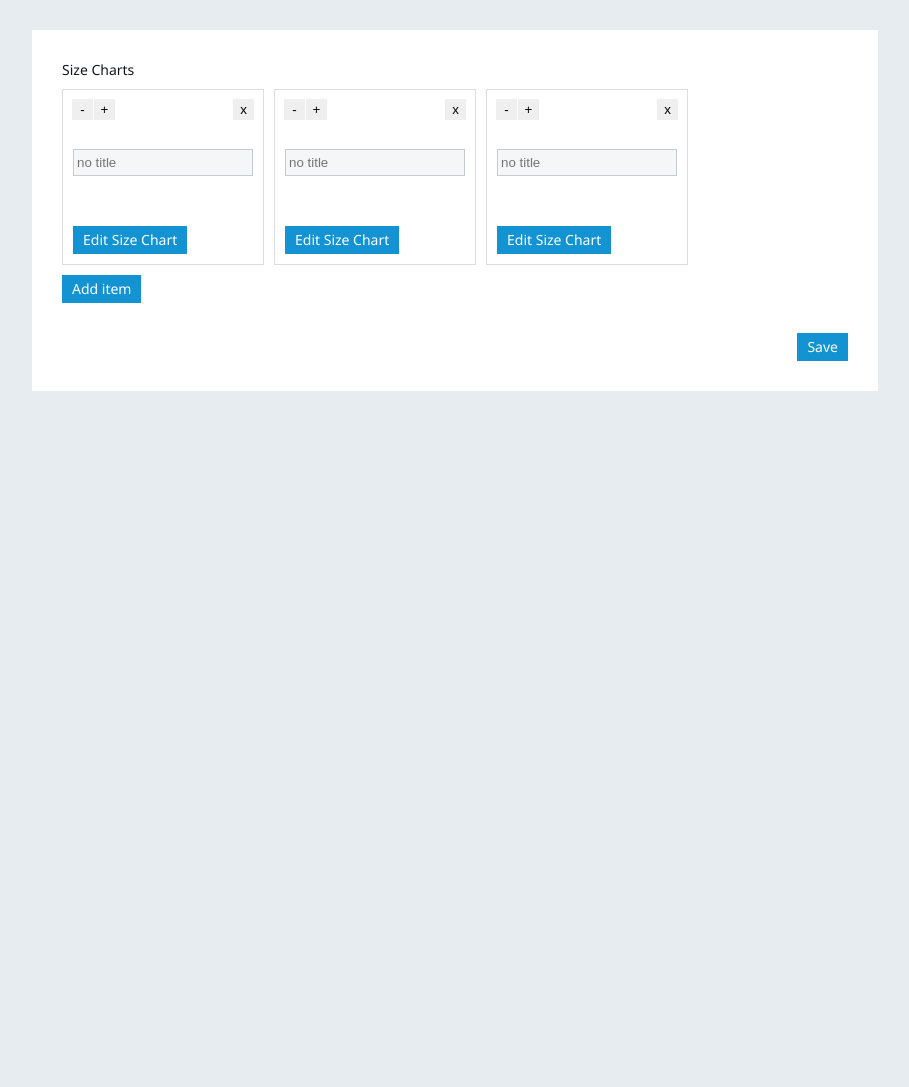
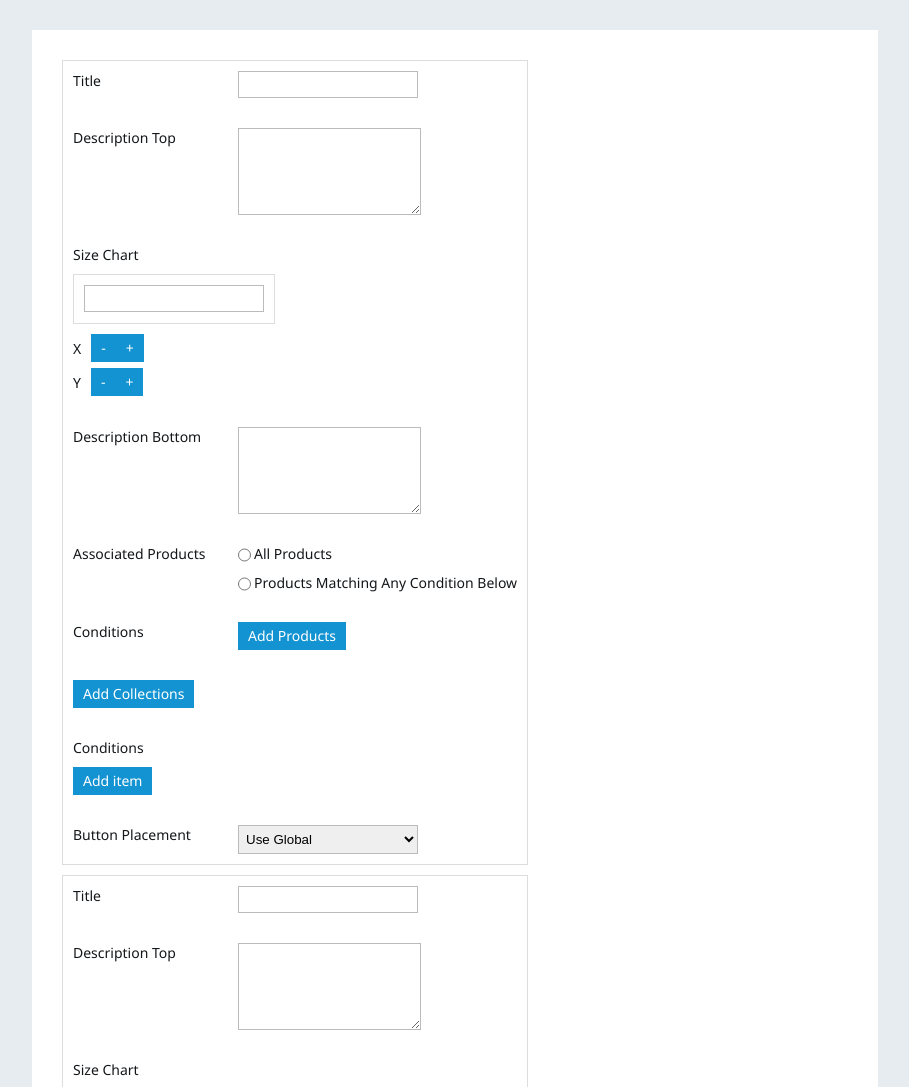
Before and after one commit to martyboggs/settingizer, a website: page index.html in a window 1280 px wide. Shown: the top 1087 px of the page, without its empty margins (185-1094 px from the left). Before the commit the page ends 800 px from the top, so only its background shows below. Drawn offline with nearby package versions, Linux system fonts and the light colour scheme.

Commit message:
fixed grids

```diff
--- a/index.html
+++ b/index.html
@@ -490,40 +490,41 @@ var oldSizeChartData = [{"id":"d8dfd1ca-1e21-46c6-88a5-72680e1bfcbb","title":"ba
 
 var empty = {"buttonPlacement":"above-add-to-cart","buttonIcon":"none","buttonText":"Doin itd5","currentPlan":"Premium Plan"};
 
-var newSizeChartData = {"charts":[{"id":"0","title":"","descriptionTop":"","values":"","descriptionBottom":"","buttonPlacement":"","conditionsOperator":"any","conditions":[]},{"id":"1","title":"","descriptionTop":"","values":"","descriptionBottom":"","buttonPlacement":"","conditionsOperator":"any","conditions":[]},{"id":"2","title":"","descriptionTop":"","values":"","descriptionBottom":"","buttonPlacement":"","conditionsOperator":"any","conditions":[]}],"buttonPlacement":"above-add-to-cart","buttonIcon":"none","buttonText":"Doin itd5","currentPlan":"Premium Plan"};
+var newSizeChartData = {"charts":[{"id":"0","title":"","descriptionTop":"",values:"","descriptionBottom":"","buttonPlacement":"","conditionsOperator":"any","conditions":[]},{"id":"1","title":"","descriptionTop":"","values":"","descriptionBottom":"","buttonPlacement":"","conditionsOperator":"any","conditions":[]},{"id":"2","title":"","descriptionTop":"","values":"","descriptionBottom":"","buttonPlacement":"","conditionsOperator":"any","conditions":[]}],"buttonPlacement":"above-add-to-cart","buttonIcon":"none","buttonText":"Doin itd5","currentPlan":"Premium Plan"};
 
 	var data = newSizeChartData;
 // sizeChartData asked about undefined??
 	create_settings(data, {
 		"charts": {
+		sc_label: false,
 		"0": {
 			"id": {
 				"sc_show": false
 			},
-			"title": {sc_readonly: true, sc_label: false, sc_placeholder: 'no title'},
-			"descriptionTop": {"sc_show": false},
+			"title": {},
+			"descriptionTop": {sc_type: 'textarea'},
 			"values": {
-				"sc_show": false
+				sc_label: 'Size Chart',
+				"sc_type": 'grid',
+				"sc_add": true,
 			},
-			"descriptionBottom": {"sc_show": false},
-			"buttonPlacement": {"sc_show": false},
-			"conditionsOperator": {"sc_show": false},
+			"descriptionBottom": {sc_type: 'textarea'},
+			"conditionsOperator": {sc_label: 'Associated Products', sc_type: 'radios', sc_options: ['all-products', 'products-matching-any-condition-below']},
+			"addProducts": {sc_type: 'button', sc_label: 'Conditions'},
+			"addCollections": {sc_type: 'button', sc_label: false},
 			"conditions": {
 				"0": {
 					"id": {sc_show: false},
-					"title": {sc_label: false, sc_readonly: true},
-					"type": {sc_show: false, sc_readonly: true},
+					"type": {sc_readonly: true/*, sc_type: 'select', sc_options: ['collection', 'product', 'product_type', 'tag', 'vendor', 'all']*/},
 					"operator": {sc_show: false, sc_type: 'select', sc_options: ['is-equal-to', 'is-not-equal-to']},
+					"title": {sc_readonly: true}
 				},
-				"sc_add": false,
-				sc_label: false,
-				sc_order: false,
+				"sc_add": true,
+				sc_description: 'here\'s whate you do',
+				sc_order: false
 			},
-			editSizeChart: {sc_type: 'button', sc_link: '/edit/*|id|*', sc_button_text: 'Edit Size Chart', sc_label: false}
-		},
-		"sc_add": true,
-		sc_label: 'Size Charts',
-		sc_order: true
+			"buttonPlacement": {sc_type: 'select', sc_options: ['use-global', 'above-add-to-cart', 'below-add-to-cart']},
+		}
 	},
 	"buttonPlacement": {"sc_show": false},
 	"buttonIcon": {"sc_show": false},
--- a/package.json
+++ b/package.json
@@ -1,6 +1,6 @@
 {
   "name": "settingizer",
-  "version": "1.8.9",
+  "version": "1.8.10",
   "description": "Create settings pages from JSON objects",
   "main": "dist/settingizer.js",
   "scripts": {
```
Also changed, not shown: dist/settingizer.js, dist/themes/shopify-theme.css.
